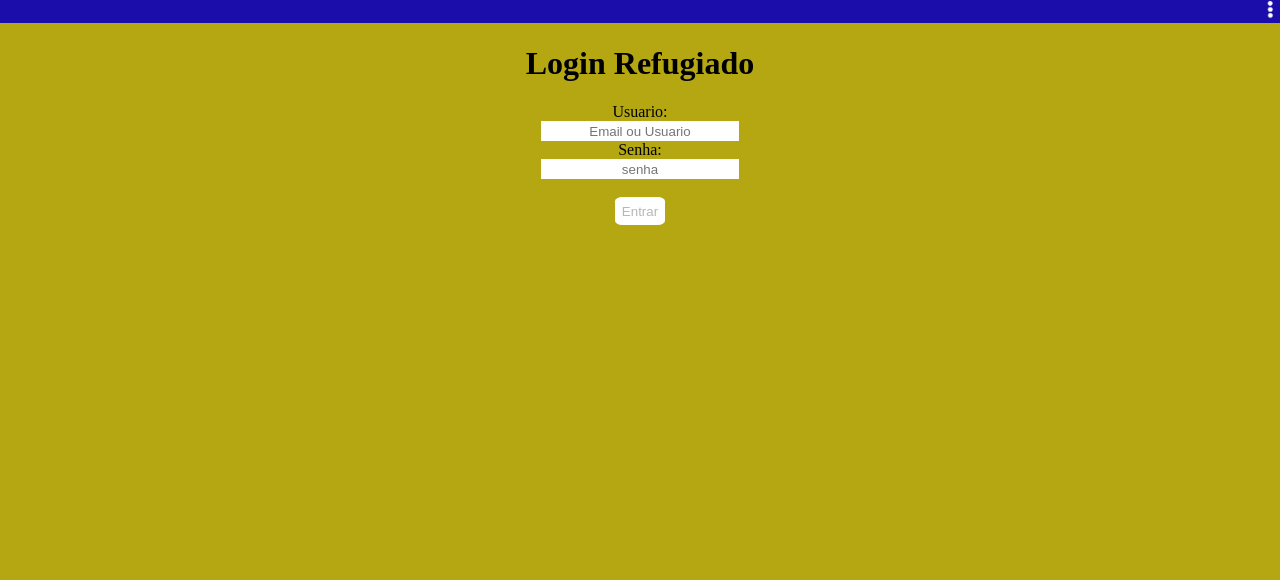
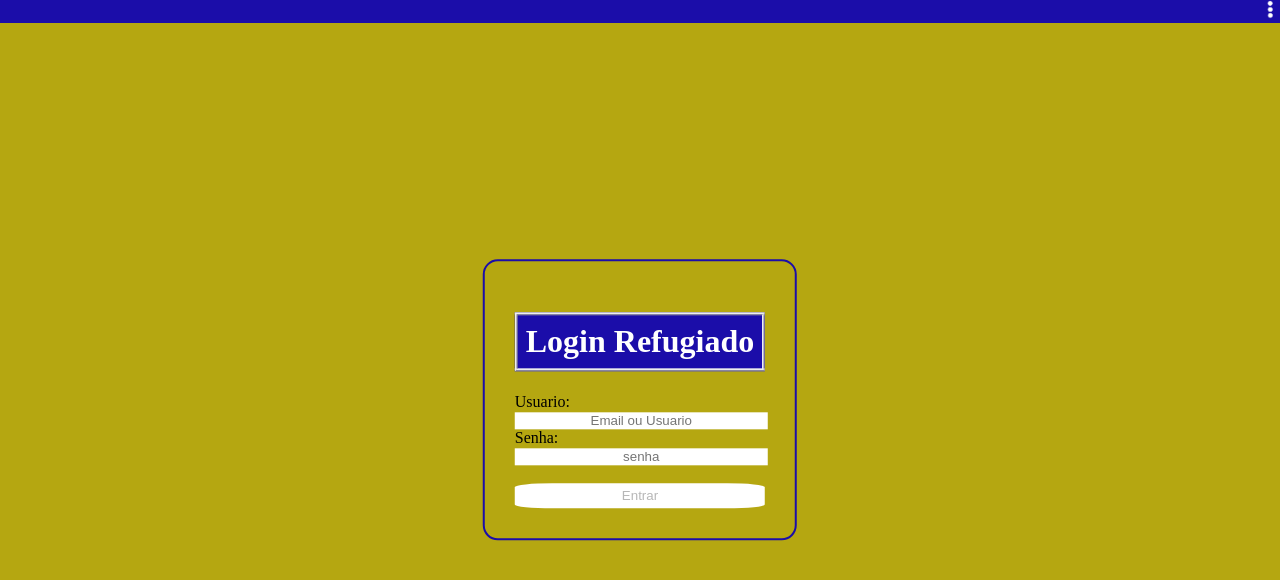
Before and after one commit to Maverickk63/AtividadeUVV-CC1M-Prototipo-site-para-refugiados-, a plain HTML site: page Refugiado/R1Login.html in a window 1280 px wide. Drawn offline with Linux system fonts and the light colour scheme.

Commit message:
Atualização 1.1
Pequenas melhorias graficas

```diff
--- a/Anfitriao/Anfitriao.css
+++ b/Anfitriao/Anfitriao.css
@@ -64,13 +64,6 @@ footer{
   background-color: #1b0da9;
   color: white;
 }
-.inp{
-  background-color:white;
-  text-align: center;
-  padding:0.2%;
-  border:none;
-  width:15%;
-}
 .imgfind{
   text-align:left;
   cursor: pointer;
@@ -127,3 +120,39 @@ footer{
   border:none;
   width:60%;
 }
+.Destacar{
+  background-color:#1b0da9;
+  color: white;
+  border-style:ridge;
+  padding: 8px;
+}
+.RLall{
+  border: 2px solid #1b0da9;
+  position: absolute;
+  top:50%;
+  left: 50%;
+  transform: translate(-50%,-50%);
+  padding: 30px;
+  border-radius: 15px;
+}
+.inp{
+  background-color:white;
+  text-align: center;
+  padding:0.5%;
+  border:none;
+  width:100%;
+}
+.butaoLR{
+  background-color:white;
+  text-align: center;
+  padding:2%;
+  border:none;
+  border-radius:15%;
+  cursor: pointer;
+  transition-duration: 0.4s;
+  width:100%;
+}
+.butaoLR:hover {
+  background-color: #1b0da9;
+  color: white;
+}
--- a/Refugiado/R1Login.html
+++ b/Refugiado/R1Login.html
@@ -12,13 +12,13 @@
   <div class='header'>
   <img class='icone' src='..\Imgs/icone.png' onclick='helper()'>
   </div>
-  <div style='text-align: center;'>
-  <h1 class='subtitulo'>Login Refugiado</h1>
+  <div class='RLall'>
+  <h1 class='Destacar'>Login Refugiado</h1>
   <label for='Name'>Usuario:</label><br>
   <input class='inp' onkeyup='initL()' id='LRN' placeholder='Email ou Usuario'><br>
   <label for='Name'>Senha:</label><br>
   <input class='inp' onkeyup='initL()' id='LRS' placeholder='senha'><br><br>
-  <button class='butao' id='loginREnd' onclick='LoginREnd()'>Entrar</button>
+  <button class='butaoLR' id='loginREnd' onclick='LoginREnd()'>Entrar</button>
   </div>
   <script src="RLogin.js"></script>
 </body>
--- a/Refugiado/Refugiado.css
+++ b/Refugiado/Refugiado.css
@@ -60,13 +60,6 @@ footer{
   background-color: #1b0da9;
   color: white;
 }
-.inp{
-  background-color:white;
-  text-align: center;
-  padding:0.2%;
-  border:none;
-  width:15%;
-}
 .imgfind{
   text-align:left;
   cursor: pointer;
@@ -123,3 +116,39 @@ footer{
   border:none;
   width:60%;
 }
+.Destacar{
+  background-color:#1b0da9;
+  color: white;
+  border-style:ridge;
+  padding: 8px;
+}
+.inp{
+  background-color:white;
+  text-align: center;
+  padding:0.5%;
+  border:none;
+  width:100%;
+}
+.butaoLR{
+  background-color:white;
+  text-align: center;
+  padding:2%;
+  border:none;
+  border-radius:15%;
+  cursor: pointer;
+  transition-duration: 0.4s;
+  width:100%;
+}
+.butaoLR:hover {
+  background-color: #1b0da9;
+  color: white;
+}
+.RLall{
+  border: 2px solid #1b0da9;
+  position: absolute;
+  top:50%;
+  left: 50%;
+  transform: translate(-50%,-50%);
+  padding: 30px;
+  border-radius: 15px;
+}
--- a/style.css
+++ b/style.css
@@ -19,6 +19,7 @@ html, body {
   background-color:#1b0da9;
   color: white;
   border-style:ridge;
+  padding: 8px;
 }
 .center{
   text-align:center;
```
Also changed, not shown: Anfitriao/A1Login.html (+3 -3 lines), Anfitriao/A1Regist.html (+3 -3 lines), Anfitriao/A3ChatR1.html (+3 -2 lines), Anfitriao/A3ChatR2.html (+3 -2 lines), Anfitriao/A3ChatR3.html (+3 -2 lines), Anfitriao/Achat.js (+9 -0 lines), Bibliografia.html (+2 -3 lines), Refugiado/R1Regist.html (+3 -3 lines), Refugiado/R3ChatA1.html (+3 -2 lines), Refugiado/R3ChatA2.html (+3 -2 lines), Refugiado/R3ChatA3.html (+3 -2 lines), Refugiado/Rchat.js (+8 -0 lines), index.html (+1 -1 lines).
